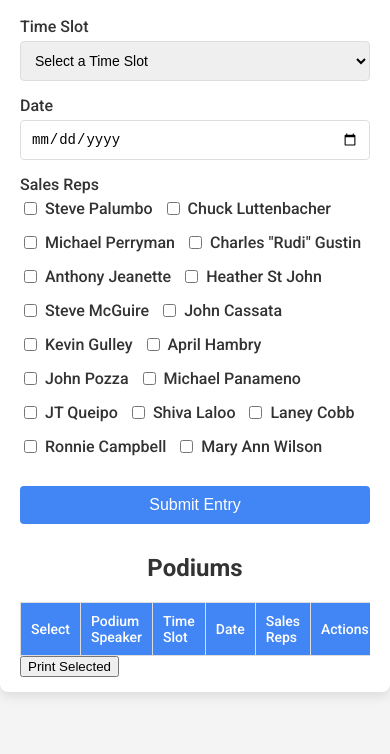
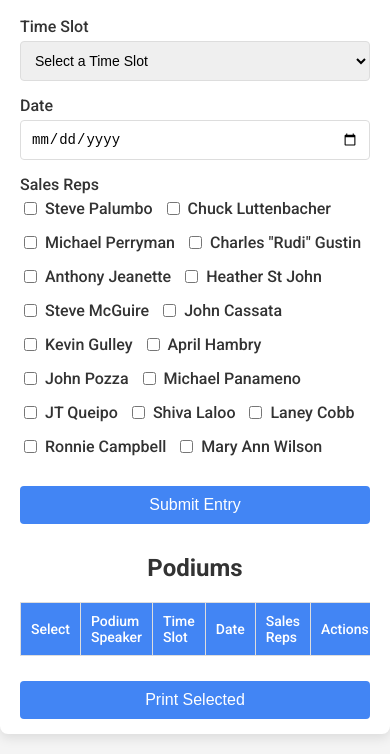
Before and after one commit to Graphicassassin520/New-Podium-Tracker, a plain HTML site: page index.html in a window 390 px wide. Shown: the part 198-952 px from the top of the page. Before the commit the page ends 910 px from the top, so only its background shows below. Drawn offline with Linux system fonts and the light colour scheme.

Commit message:
Update style.css

```diff
--- a/style.css
+++ b/style.css
@@ -89,7 +89,8 @@ form {
 }
 
 /* Button styling */
-form button {
+form button,
+#printSelectedBtn {
   width: 100%;
   padding: 12px;
   font-size: 18px;
@@ -102,13 +103,15 @@ form button {
   margin-top: 10px;
 }
 
-form button:hover {
+form button:hover,
+#printSelectedBtn:hover {
   background-color: var(--secondary-color);
 }
 
 /* Table styling */
 .table-responsive {
   overflow-x: auto;
+  margin-bottom: 15px;
 }
 
 table {
@@ -160,7 +163,8 @@ table th {
     padding: 10px;
   }
 
-  form button {
+  form button,
+  #printSelectedBtn {
     font-size: 16px;
     padding: 10px;
   }
```
